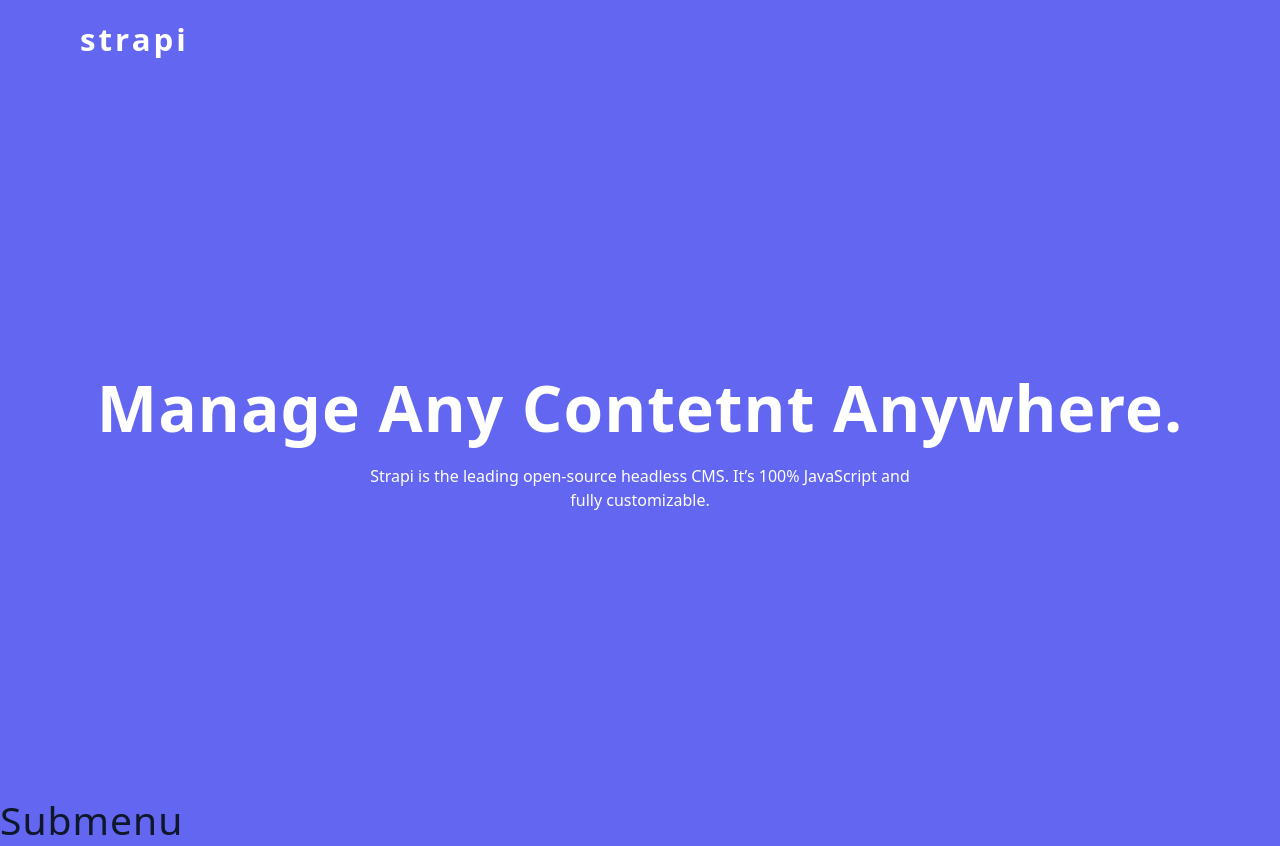
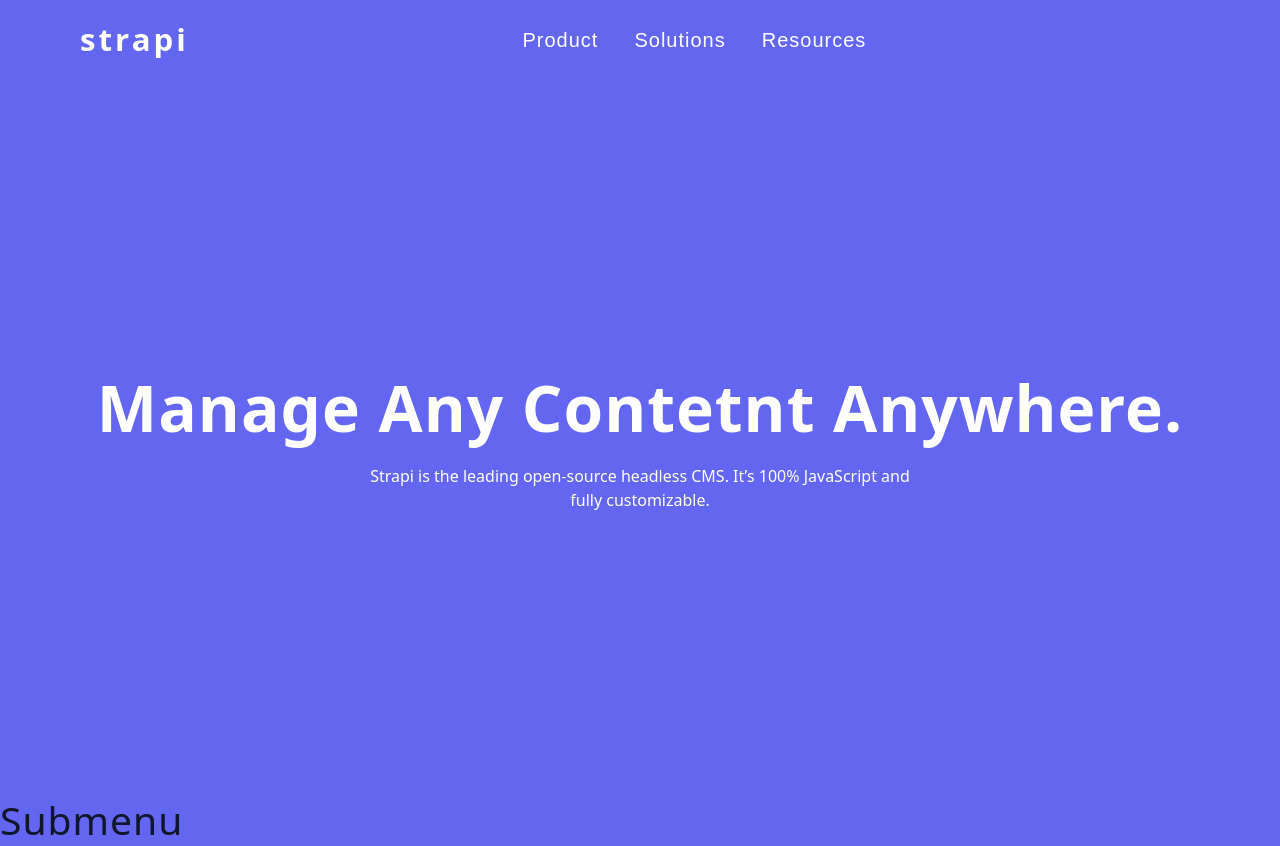
Before and after one commit to AmalShalabi/Strapi-menu-useContext-demo, a React (Vite) app: page / in a window 1280 px wide. Built offline with nearby package versions, Linux system fonts and the light colour scheme.

Commit message:
Navlinks

```diff
--- /dev/null
+++ b/src/NavLinks.jsx
@@ -0,0 +1,13 @@
+import sublinks from "./data";
+const NavLinks = () => {
+  return (
+    <div className="nav-links">
+      {sublinks.map((item) => {
+        const { pageId, page } = item;
+        return <button className="nav-link" key={pageId}>{page}</button>;
+      })}
+    </div>
+  );
+};
+
+export default NavLinks;
--- a/src/Navbar.jsx
+++ b/src/Navbar.jsx
@@ -1,5 +1,6 @@
 import { FaBars } from "react-icons/fa";
 import { useGlobalContext } from "./context";
+import NavLinks from "./NavLinks";
 
 const Navbar = () => {
   const { openSidebar } = useGlobalContext();
@@ -10,7 +11,7 @@
         <button className="toggle-btn" onClick={openSidebar}>
           <FaBars />
         </button>
-        {/* navlinks later */}
+        <NavLinks />{" "}
       </div>
     </nav>
   );
--- a/src/index.css
+++ b/src/index.css
@@ -359,7 +359,7 @@
   opacity: 0;
   visibility: hidden;
 }
-.show-sidebar{
+.show-sidebar {
   opacity: 1;
   visibility: visible;
   transition-property: opacity;
@@ -388,12 +388,12 @@
   margin-bottom: 1rem;
   color: var(--primary-700);
 }
-.sidebar-sublinks{
+.sidebar-sublinks {
   display: grid;
-  grid-template-columns:1fr 1fr ;
+  grid-template-columns: 1fr 1fr;
   row-gap: 0.5rem;
 }
-.sidebar-sublinks a{
+.sidebar-sublinks a {
   display: block;
   color: var(--grey-900);
   text-transform: capitalize;
@@ -401,11 +401,40 @@
   align-items: center;
   gap: 1rem;
 }
-.sidebar-sublinks svg{
+.sidebar-sublinks svg {
   color: var(--grey-500);
 }
 @media screen and (min-width: 992px) {
-  .sidebar{
+  .sidebar {
     display: none;
   }
 }
+/*
+=============
+NavLInks
+===============
+*/
+
+.nav-links {
+  display: none;
+}
+@media screen and (min-width: 992px) {
+  .nav-links {
+    display: flex;
+    justify-content: center;
+  }
+  .nav-center{
+    display: grid;
+    grid-template-columns: auto 1fr ;
+  }
+  .nav-link{
+    background: transparent;
+    border-color:transparent ;
+    color: var(--white);
+    padding: 0 1rem;
+    font-size: 1.25rem;
+    text-transform: capitalize;
+    cursor: pointer;
+    letter-spacing: var(--letterSpacing);
+  }
+}
```
